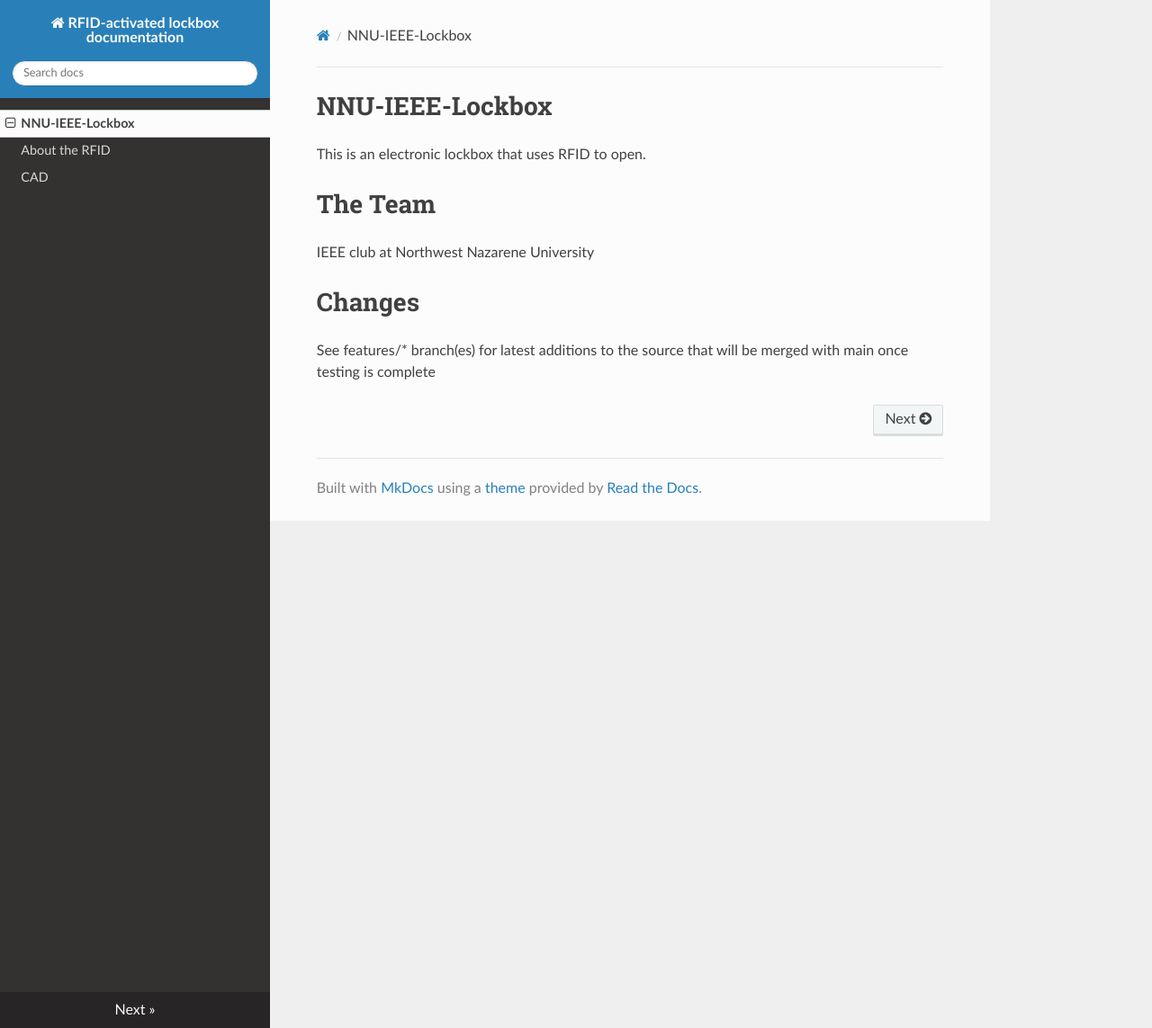
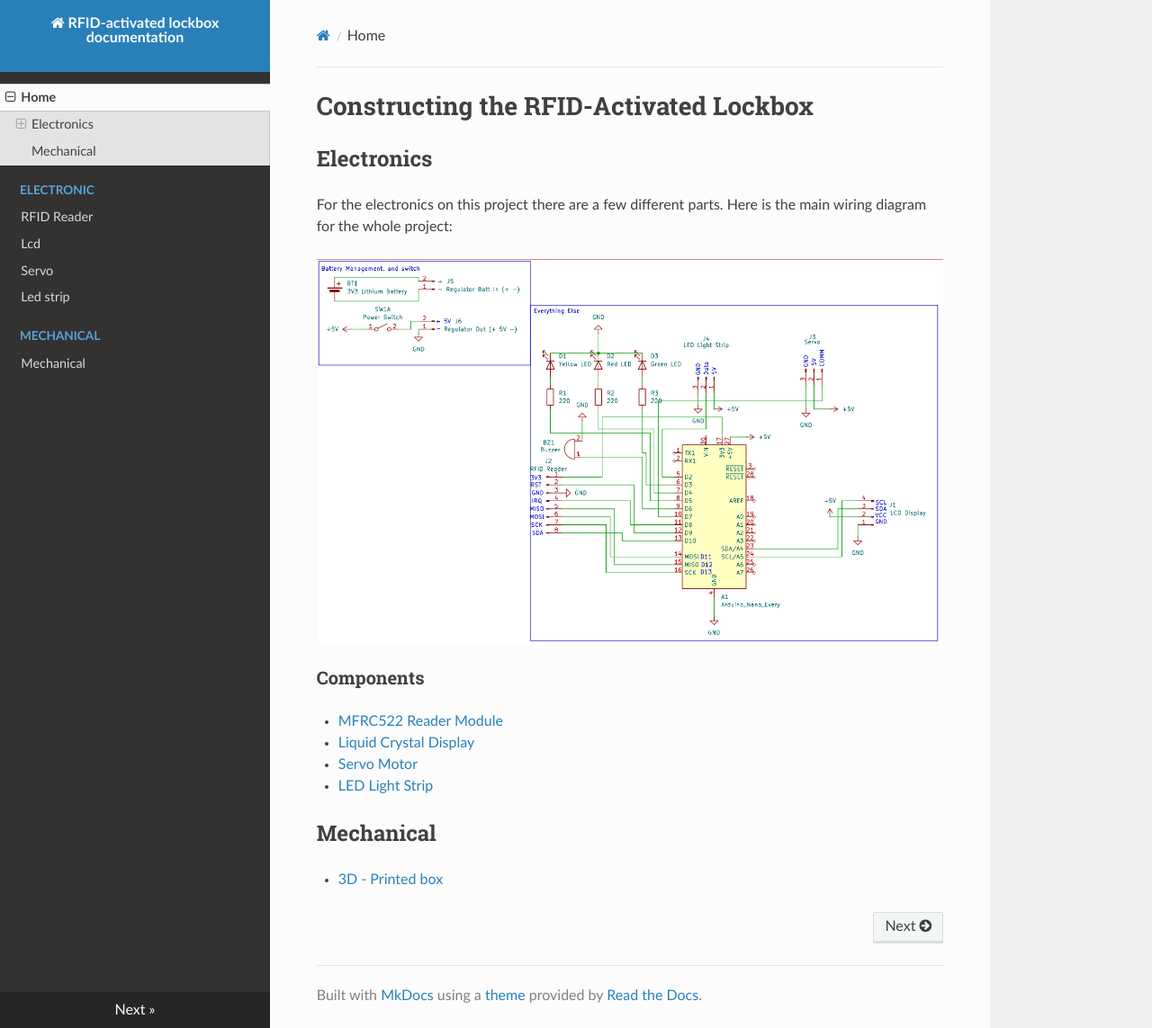
Before and after one commit to DeltaDDX/NNU-IEEE-Lockbox, an MkDocs documentation site: the page built from docs/docs/index.md, in a window 1280 px wide and 1143 px high. Shown: the whole window at 90% size. Built offline with MkDocs 1.6.1, drawn with Linux system fonts in a browser that asks for light colours; nearby versions of some CDN libraries.

```diff
--- a/docs/docs/cad.md
+++ b/docs/docs/cad.md
@@ -1,6 +1,6 @@
-Title:   CAD
+Title:   Mechanical
 Summary: A documentation of the CAD files and how to use them.
-Authors: JOhnathan Stillman
+Authors: Johnathan Stillman
 Date:    October 20, 2025
 
 # Mechanical:
--- a/docs/docs/index.md
+++ b/docs/docs/index.md
@@ -1,8 +1,18 @@
-# NNU-IEEE-Lockbox
-This is an electronic lockbox that uses RFID to open.
+# Constructing the RFID-Activated Lockbox
 
-# The Team
-IEEE club at Northwest Nazarene University
 
-# Changes
-See features/* branch(es) for latest additions to the source that will be merged with main once testing is complete
+## Electronics
+For the electronics on this project there are a few different parts. Here is the main wiring diagram for the whole project:
+
+![image](res/top_schematic.png)
+
+### Components
+
+- [MFRC522 Reader Module](rfid.md)
+- [Liquid Crystal Display](lcd.md)
+- [Servo Motor](servo.md)
+- [LED Light Strip](led_strip.md)
+
+## Mechanical
+
+- [3D - Printed box](cad.md)
--- a/docs/mkdocs.yml
+++ b/docs/mkdocs.yml
@@ -2,7 +2,15 @@ site_name: RFID-activated lockbox documentation
 theme:
   name: readthedocs
 
+plugins:
+    - glightbox # This plugin enables the image lightbox
+
 nav:
-    - index.md
-    - rfid_docs.md
-    - cad.md
+    - Home: index.md
+    - Electronic:
+      - rfid.md
+      - lcd.md
+      - servo.md
+      - led_strip.md
+    - Mechanical:
+      - cad.md
```
Also changed, not shown: docs/docs/lcd.md (added, +1 -0 lines), docs/docs/led_strip.md (added, +1 -0 lines), docs/docs/rfid.md (renamed from docs/docs/rfid_docs.md, +5 -0 lines), docs/docs/servo.md (added, +1 -0 lines), docs/docs/res/top_schematic.png (added), 1 other file.
